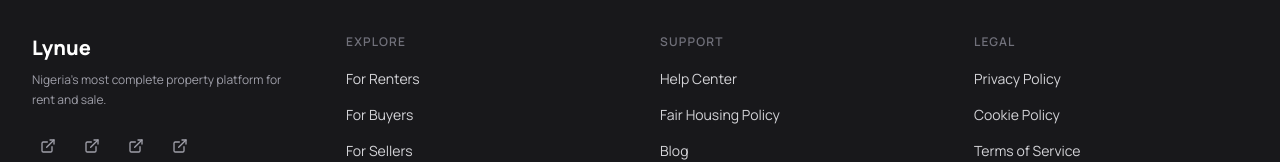
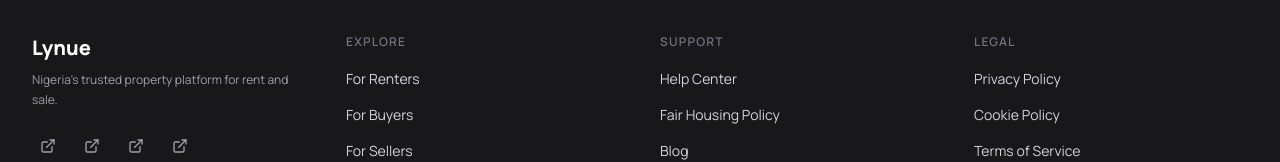
Before and after one commit to Lynue-com/lynue-webapp, a Next.js app: page / in a window 1280 px wide. Shown: the part 1358-1520 px from the top of the page. Built offline with nearby package versions, Linux system fonts and the light colour scheme; no server answers.

Commit message:
Update site-footer.tsx

```diff
--- a/src/widgets/site-footer.tsx
+++ b/src/widgets/site-footer.tsx
@@ -36,7 +36,7 @@
           <div className="col-span-2 sm:col-span-1">
             <p className="text-xl font-black text-white">Lynue</p>
             <p className="mt-2 text-xs leading-5 text-zinc-400">
-              Nigeria&apos;s most complete property platform for rent and sale.
+              Nigeria&apos;s trusted property platform for rent and sale.
             </p>
             <div className="mt-5 flex items-center gap-3">
               {socials.map(({ label, href }) => (
```
